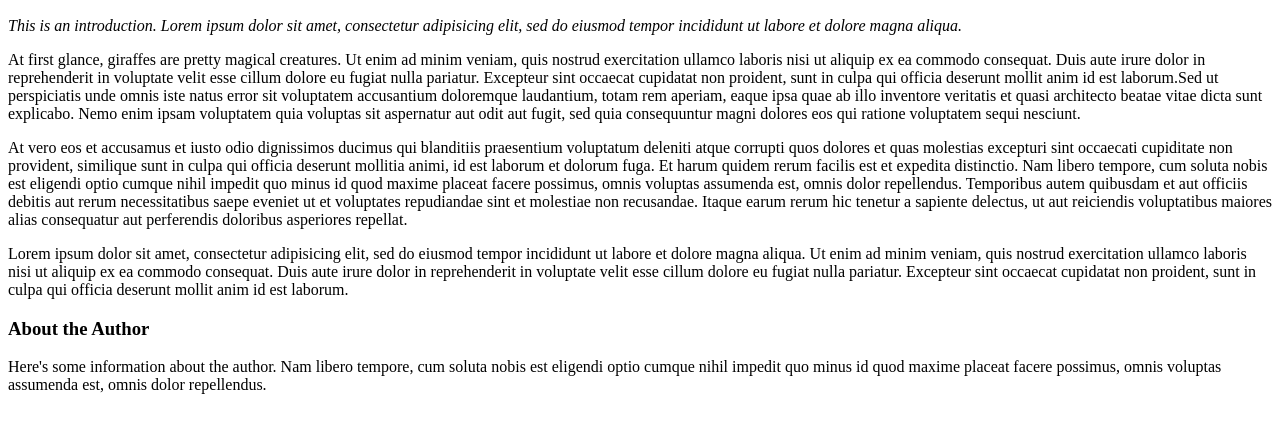
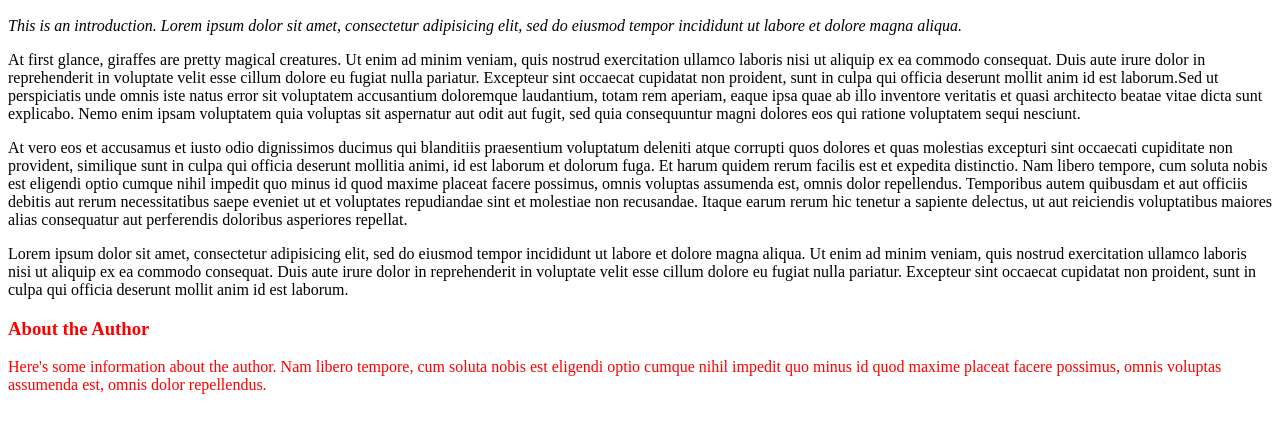
Before and after one commit to Fawa-Karugu/giraffes-website, a plain HTML site: page index.html in a window 1280 px wide. Shown: the part 110-540 px from the top of the page. Drawn offline with Linux system fonts and the light colour scheme.

Commit message:
add color red to class author

```diff
--- a/css/styles.css
+++ b/css/styles.css
@@ -1,3 +1,6 @@
 .intro {
   font-style: italic;
 }
+.author {
+  color: red;
+}
```
